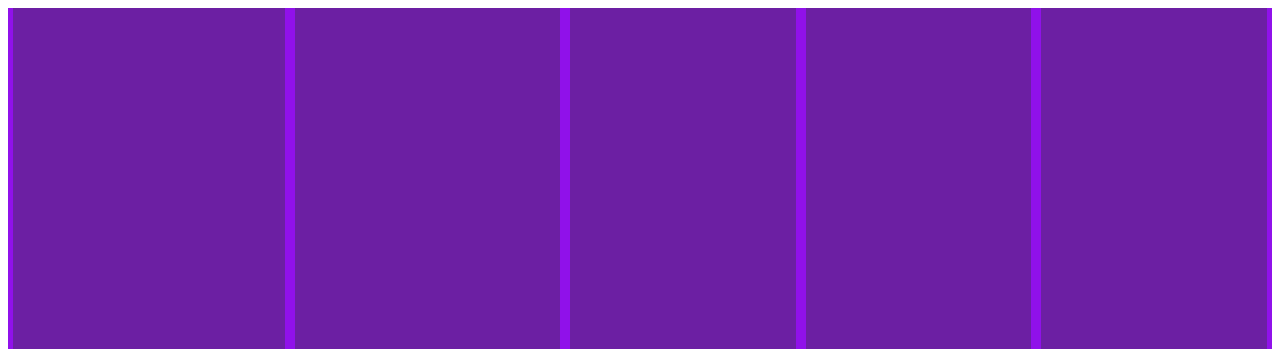
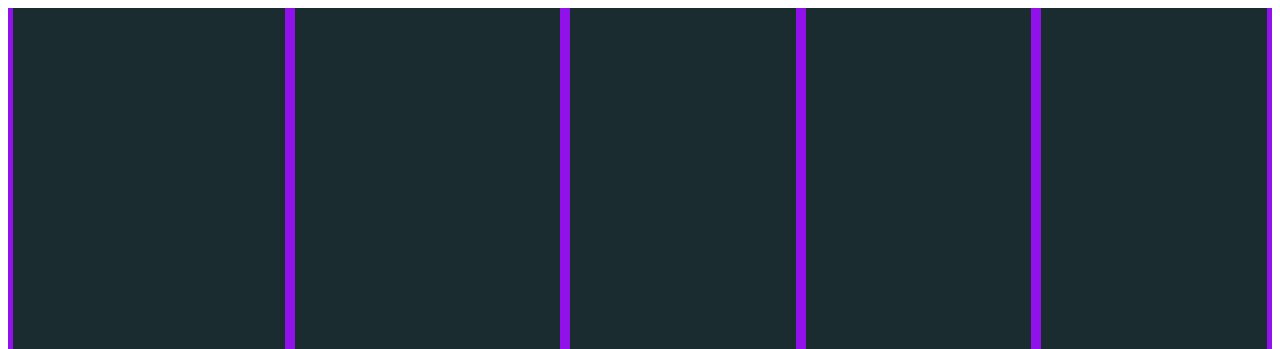
Before and after one commit to Thaobal2/flex-panels, a plain HTML site: page index.html in a window 1280 px wide. Shown: the top 349 px of the page. Drawn offline with Linux system fonts and the light colour scheme.

Commit message:
modified few css styles

```diff
--- a/styles.css
+++ b/styles.css
@@ -6,9 +6,7 @@
 }
 
 .box {
-    background-color: rgb(108, 31, 163);
-    width: 100%;
-    height: 100%;
+    background-color: rgb(26, 44, 48);
     margin: 0 5px;
     display: flex;
     flex-direction: column;
@@ -19,7 +17,12 @@
     font-size: 3rem;
     text-transform: uppercase;
     cursor: pointer;
+    flex:1;
 }
+
+/* .box * {
+    flex:1;
+} */
 
 [data-key='0'],
 [data-key='1'],
```
Also changed, not shown: index.html (+4 -0 lines).
